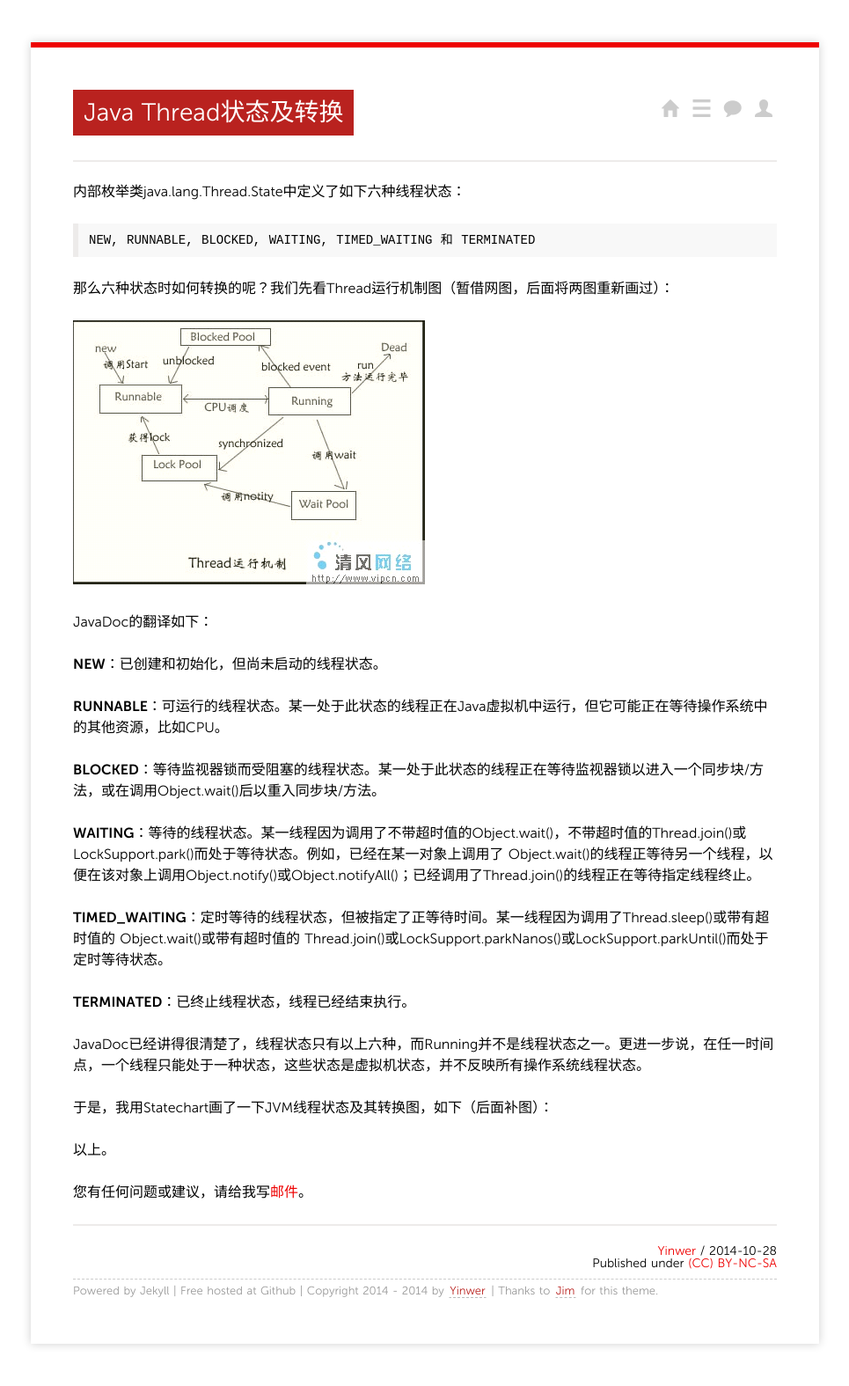
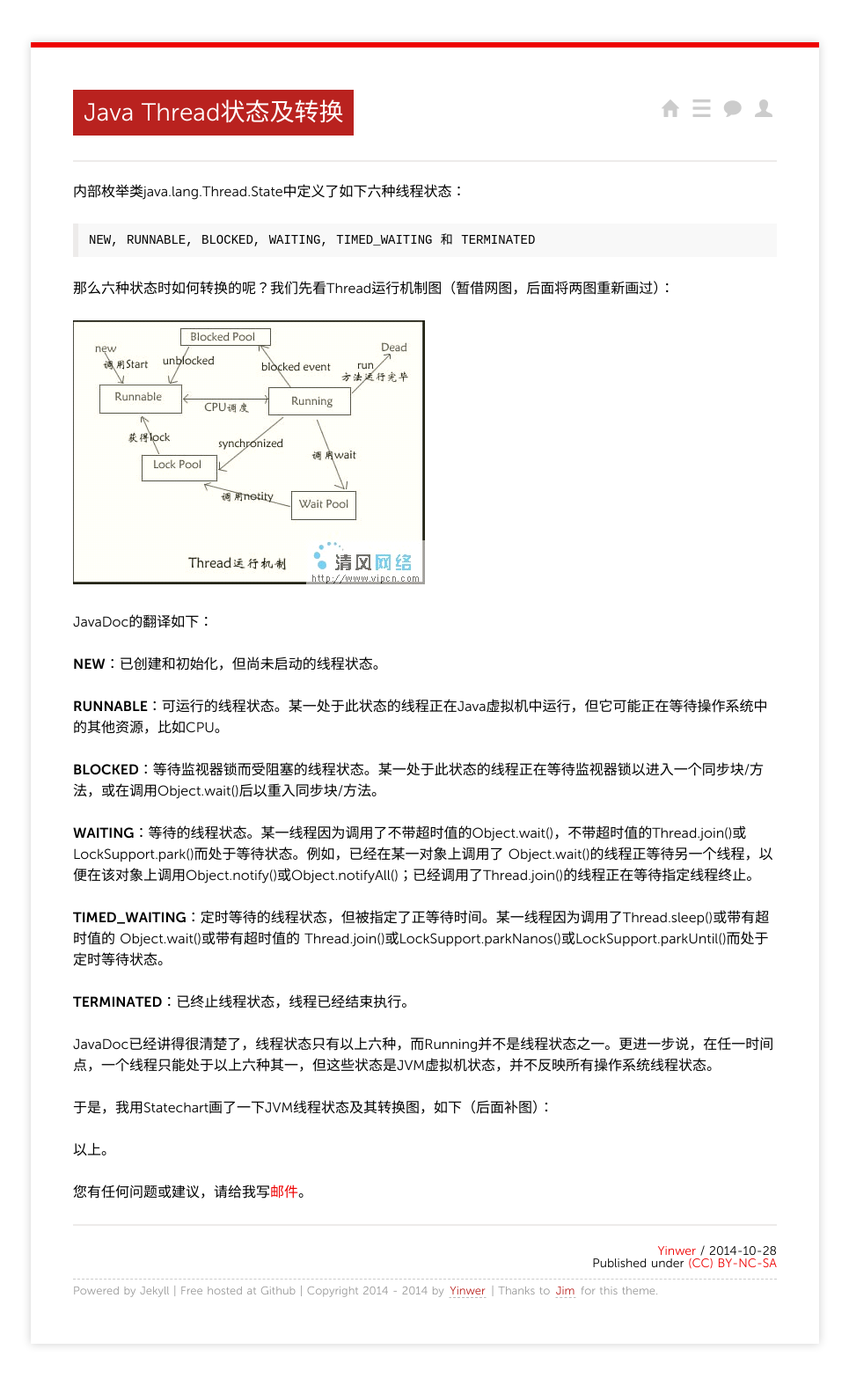
Before and after one commit to yinwer81/yinwer81.github.com, a Jekyll site: the page built from _posts/2014/2014-10-28-details-of-java-thread-state.md, in a window 1280 px wide. Shown: the whole page at 88% size, without its empty margins (157-1122 px from the left). Built offline with Jekyll 4.4.1, drawn with Linux system fonts in a browser that asks for light colours; nearby versions of some CDN libraries; Markdown is read by kramdown in place of the engine named in the settings; comment, search, counter and statistics services are not loaded.

Commit message:
refresh contents

```diff
--- a/_posts/2014/2014-10-28-details-of-java-thread-state.md
+++ b/_posts/2014/2014-10-28-details-of-java-thread-state.md
@@ -27,7 +27,7 @@ JavaDoc的翻译如下：
 **TERMINATED**：已终止线程状态，线程已经结束执行。
 <br/>
 <br/>
-JavaDoc已经讲得很清楚了，线程状态只有以上六种，而Running并不是线程状态之一。更进一步说，在任一时间点，一个线程只能处于一种状态，这些状态是虚拟机状态，并不反映所有操作系统线程状态。
+JavaDoc已经讲得很清楚了，线程状态只有以上六种，而Running并不是线程状态之一。更进一步说，在任一时间点，一个线程只能处于以上六种其一，但这些状态是JVM虚拟机状态，并不反映所有操作系统线程状态。
 
 于是，我用Statechart画了一下JVM线程状态及其转换图，如下（后面补图）：
 
```
